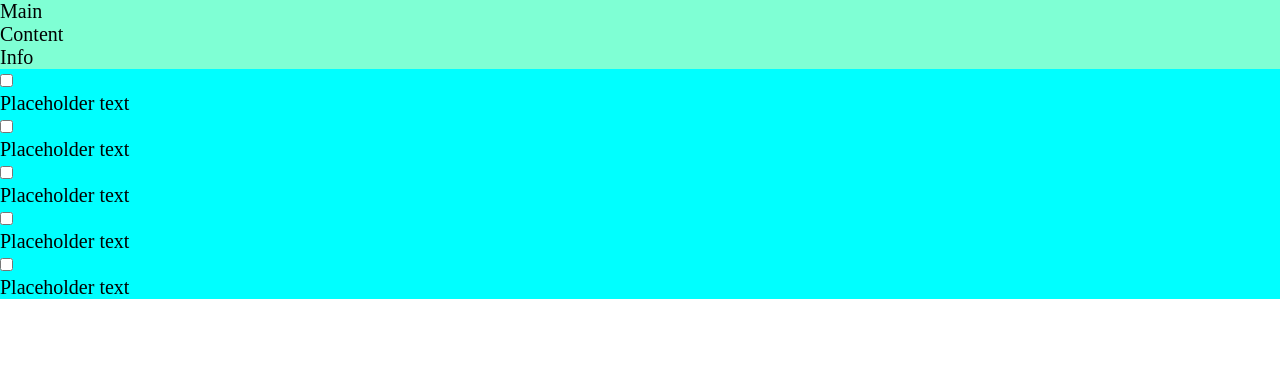
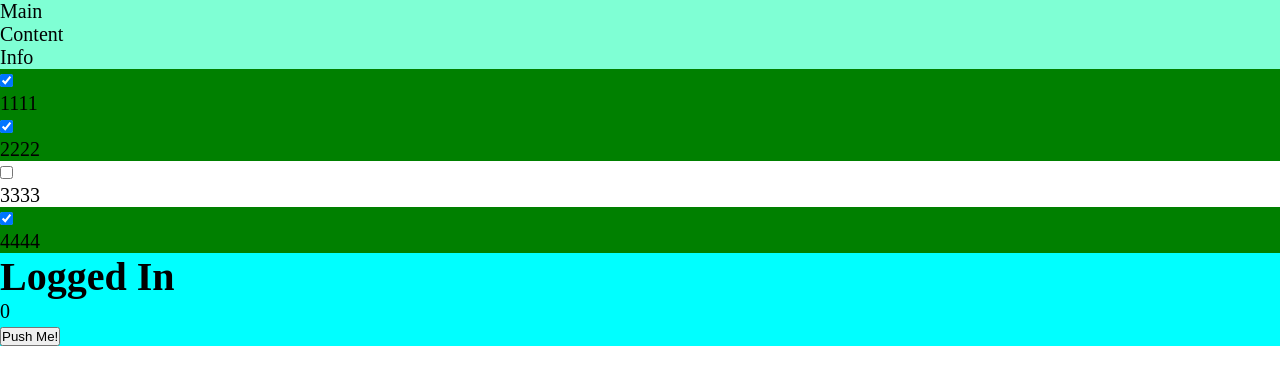
Before and after one commit to AntonKorobov/react-tutorial, a React (Create React App) app in the folder tutorial/: page / in a window 1280 px wide. Shown: the top 384 px of the page. Built offline with nearby package versions, Linux system fonts and the light colour scheme.

Commit message:
feat: complete 2:40 minutes of tutorial

```diff
--- a/tutorial/src/components/MainContent.js
+++ b/tutorial/src/components/MainContent.js
@@ -1,19 +1,45 @@
-import React from 'react';
+import React, { Component } from 'react';
 import './MainContent.css';
 import TodoItem from './TodoItem';
 
-function MainContent() {
-  return (
-    <main className='main'>
-      <div className='todo-list'>
-        <TodoItem />
-        <TodoItem />
-        <TodoItem />
-        <TodoItem />
-        <TodoItem />
-      </div>
-    </main>
-  );
+const todoList = [
+  { id: 1, text: '1111', completed: true },
+  { id: 2, text: '2222', completed: true },
+  { id: 3, text: '3333', completed: false },
+  { id: 4, text: '4444', completed: true },
+];
+
+class MainContent extends Component {
+  constructor() {
+    super();
+    this.state = {
+      isLoggedIn: true,
+      todoList,
+      counter: 0,
+    };
+    this.handleClick = this.handleClick.bind(this);
+  }
+
+  handleClick() {
+    this.setState((prevState) => {
+      return {
+        counter: prevState.counter + 1,
+      };
+    });
+  }
+
+  render() {
+    const todoItemsComponents = this.state.todoList.map((elem) => <TodoItem key={elem.id} text={elem.text} completed={elem.completed} />);
+
+    return (
+      <main className='main'>
+        <div className='todo-list'>{todoItemsComponents}</div>
+        <h1>Logged {this.state.isLoggedIn ? 'In' : 'Out'}</h1>
+        <p>{this.state.counter}</p>
+        <button onClick={this.handleClick}>Push Me!</button>
+      </main>
+    );
+  }
 }
 
 export default MainContent;
--- a/tutorial/src/components/TodoItem.js
+++ b/tutorial/src/components/TodoItem.js
@@ -1,10 +1,14 @@
 import React from 'react';
 
-function TodoItem() {
+function TodoItem(props) {
+  const style = {
+    backgroundColor: props.completed ? 'green' : 'white',
+  };
+
   return (
-    <div className='todo-item'>
-      <input type='checkbox' />
-      <p>Placeholder text</p>
+    <div style={style} className='todo-item'>
+      <input type='checkbox' checked={props.completed} onChange={() => console.log('tap')} />
+      <p>{props.text}</p>
     </div>
   );
 }
```
